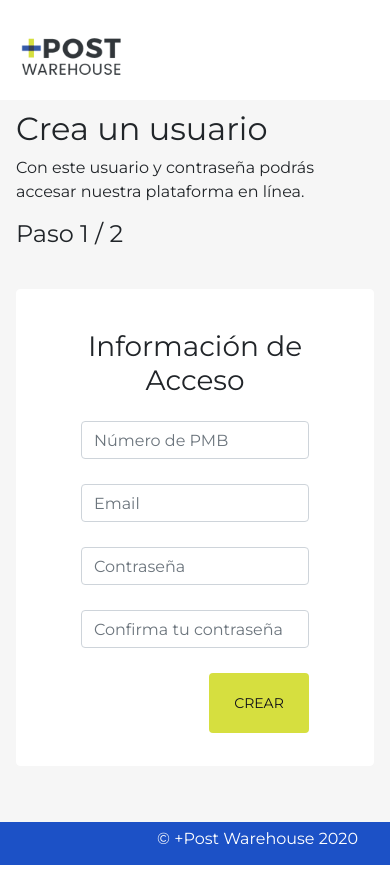
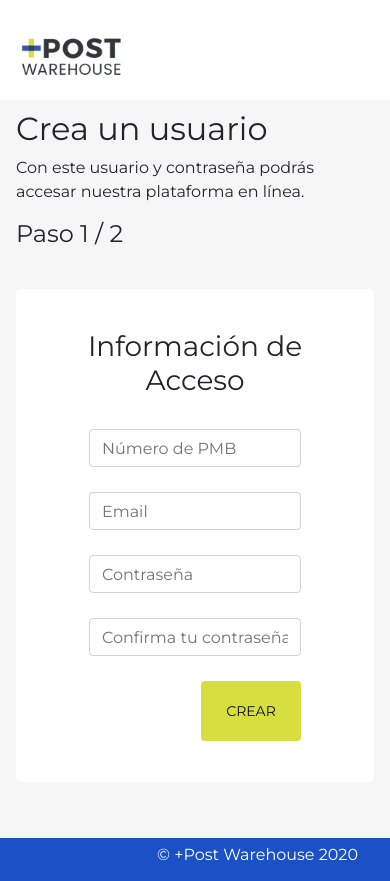
Before and after one commit to haydeemunozdelarocha/maspostusers, a React (Create React App) app: page /registro in a window 390 px wide. Built offline with nearby package versions, Linux system fonts and the light colour scheme.

Commit message:
fix timezone and dates

```diff
--- a/src/style/components/panel.scss
+++ b/src/style/components/panel.scss
@@ -1,6 +1,5 @@
 .panel {
   background-color: white;
-  padding: .5rem;
   border-radius: .5;
   border: solid 1px white;
   border-radius: $border-radius;
@@ -9,6 +8,7 @@
 
   &-body {
     @media (max-width: 480px) {
+      padding: .5rem;
       overflow-x: scroll;
     }
   }
```
